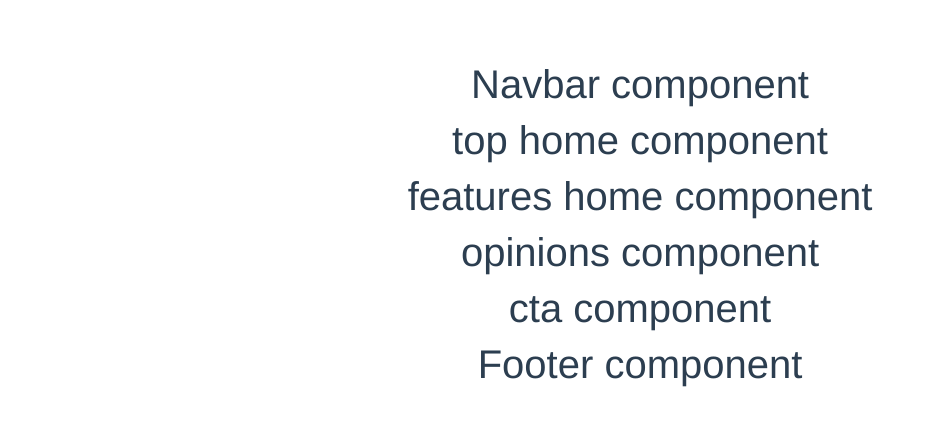
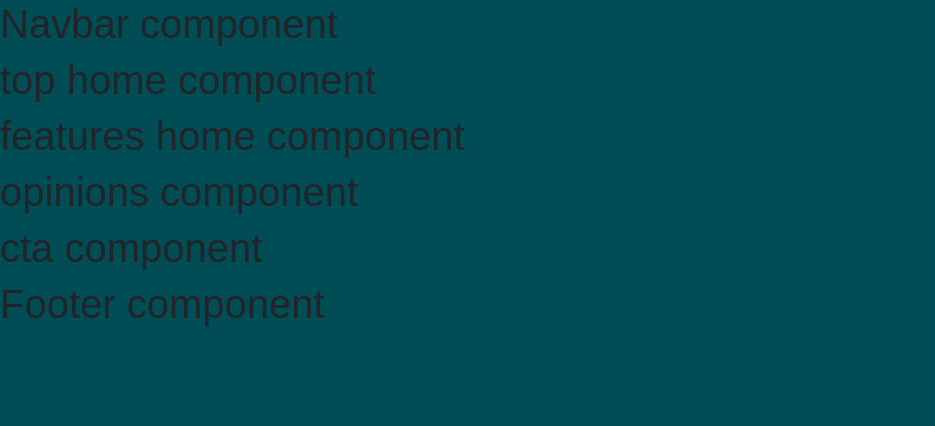
Before and after one commit to clf94-dev/myteam-vue, a Vue app: page / in a window 1280 px wide. Shown: the top 426 px of the page, without its empty margins (0-935 px from the left). Built offline with nearby package versions, Linux system fonts and the light colour scheme.

Commit message:
added base style to app component

```diff
--- a/src/App.vue
+++ b/src/App.vue
@@ -19,12 +19,12 @@ export default {
 </script>
 
 <style>
-#app {
-    font-family: Avenir, Helvetica, Arial, sans-serif;
-    -webkit-font-smoothing: antialiased;
-    -moz-osx-font-smoothing: grayscale;
-    text-align: center;
-    color: #2c3e50;
-    margin-top: 60px;
+body {
+    overflow-x: hidden;
+    background-color: hsl(186, 98%, 17%);
+    border: none !important;
+    margin: 0px !important;
+    padding: 0 !important;
+    font-family: 'Livvic', sans-serif;
 }
 </style>
```
